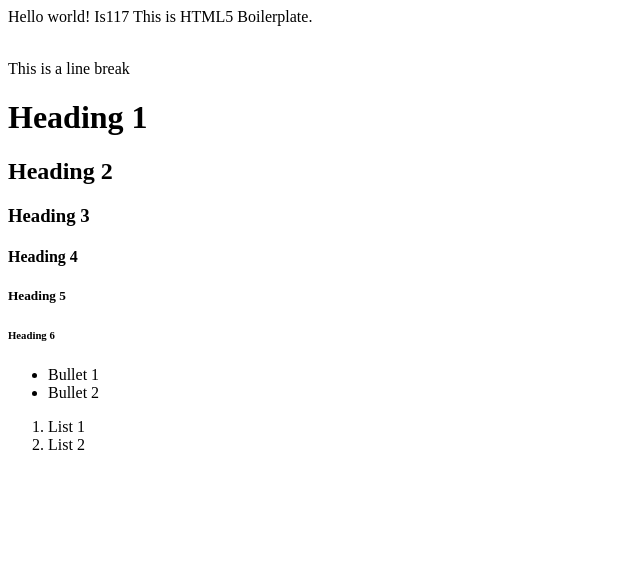
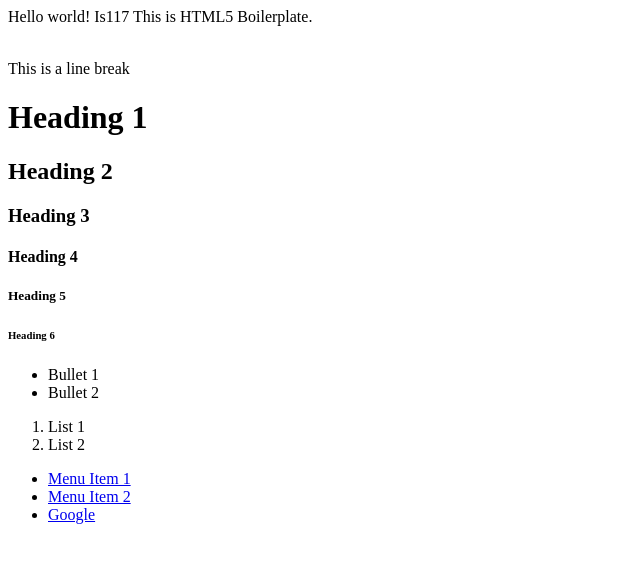
Before and after one commit to ahh9/Project1, a plain HTML site: page is117/index.html in a window 1280 px wide. Shown: the whole page, without its empty margins (0-640 px from the left). Drawn offline with Linux system fonts and the light colour scheme.

Commit message:
added menu items/links

```diff
--- a/is117/index.html
+++ b/is117/index.html
@@ -14,3 +14,9 @@
 	   <li>List 1</li>
 	   <li>List 2</li>
         </ol>
+<ul>
+	   <li><a href="#">Menu Item 1</a></li>
+	   <li><a href="#">Menu Item 2</a></li>
+           <li><a
+	   href="http://www.google.com">Google</a></li>
+	</ul>
```
